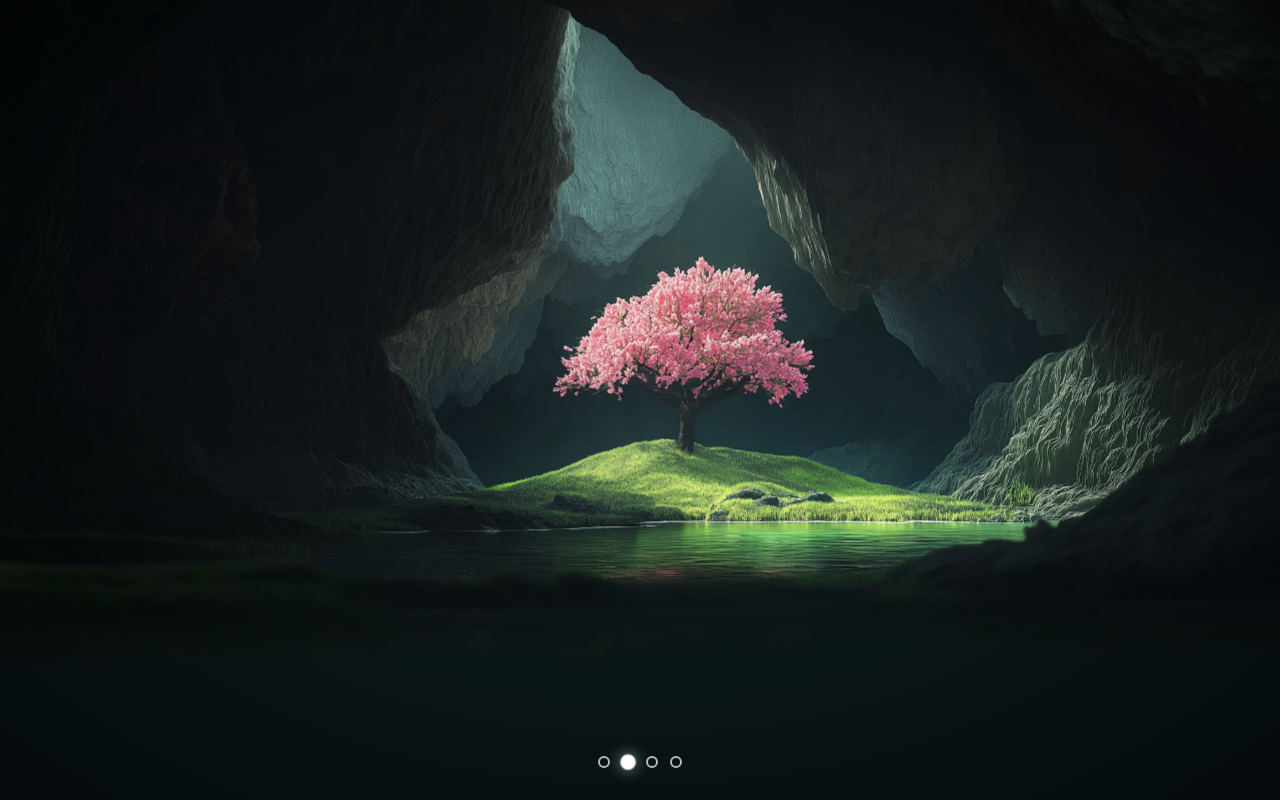
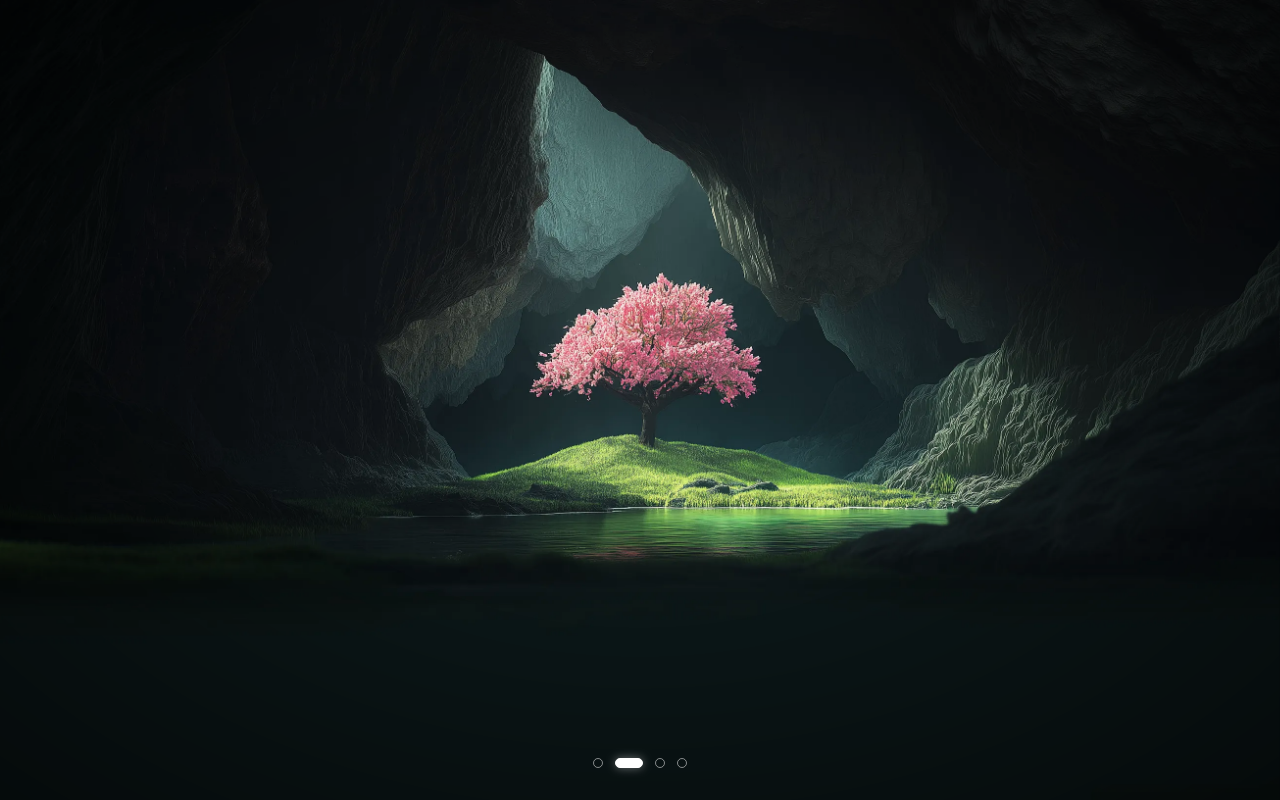
Before and after one commit to sebastianvasquezechavarria1234/gallery-slider, a React (Vite) app: page / in a window 1280 px wide. Built offline with nearby package versions, Linux system fonts and the light colour scheme.

Commit message:
feat: enhance slider with GSAP animations, drag support, and light leaks

```diff
--- a/package.json
+++ b/package.json
@@ -18,6 +18,7 @@
     "vite": "^8.0.12"
   },
   "dependencies": {
+    "gsap": "^3.15.0",
     "react": "^19.2.7",
     "react-dom": "^19.2.7"
   }
--- a/src/App.tsx
+++ b/src/App.tsx
@@ -1,4 +1,5 @@
-import { useState, useEffect, useCallback } from 'react'
+import { useState, useEffect, useRef, useCallback } from 'react'
+import gsap from 'gsap'
 
 const SLIDES = [
   { src: '/slider-1.webp', kenBurns: 'kb-left' },
@@ -7,47 +8,201 @@ const SLIDES = [
   { src: '/slider-4.webp', kenBurns: 'kb-down' },
 ]
 
-const INTERVAL = 5000
+const SLIDE_DURATION = 5000
+const TRANSITION_DURATION = 1.6
+const DRAG_THRESHOLD = 80
 
 export default function App() {
   const [current, setCurrent] = useState(0)
-  const [next, setNext] = useState<number | null>(null)
-  const [isTransitioning, setIsTransitioning] = useState(false)
+  const isTransitioning = useRef(false)
+  const outRef = useRef<HTMLDivElement>(null)
+  const inRef = useRef<HTMLDivElement>(null)
+  const lightLeakRef = useRef<HTMLDivElement>(null)
+  const timerRef = useRef<ReturnType<typeof setTimeout> | undefined>(undefined)
+
+  const dragStart = useRef<{ x: number; y: number } | null>(null)
+  const isDragging = useRef(false)
 
   const goTo = useCallback((index: number) => {
-    if (isTransitioning || index === current) return
-    setNext(index)
-    setIsTransitioning(true)
+    if (isTransitioning.current || index === current) return
+    isTransitioning.current = true
+    clearTimeout(timerRef.current)
 
-    setTimeout(() => {
-      setCurrent(index)
-      setNext(null)
-      setIsTransitioning(false)
-    }, 1200)
-  }, [current, isTransitioning])
+    const outEl = outRef.current
+    const inEl = inRef.current
+    const leakEl = lightLeakRef.current
+    if (!outEl || !inEl || !leakEl) return
 
+    const direction = index > current ? 1 : -1
+
+    const tl = gsap.timeline({
+      onComplete: () => {
+        setCurrent(index)
+        gsap.set(outEl, { clearProps: 'all' })
+        isTransitioning.current = false
+      },
+    })
+
+    // Incoming: start off-screen with parallax offset
+    gsap.set(inEl, {
+      opacity: 0,
+      scale: 1.08,
+      y: direction * 30,
+      filter: 'blur(8px)',
+    })
+
+    // Light leak: reset
+    gsap.set(leakEl, {
+      opacity: 0,
+      x: direction > 0 ? '-100%' : '100%',
+    })
+
+    // ── Phase 1: Outgoing fades & blurs ──
+    tl.to(outEl, {
+      duration: TRANSITION_DURATION * 0.7,
+      scale: 1.06,
+      filter: 'blur(6px) saturate(0.3)',
+      opacity: 0,
+      ease: 'power2.in',
+    })
+
+    // ── Phase 2: Light leak sweeps across ──
+    tl.to(
+      leakEl,
+      {
+        duration: TRANSITION_DURATION * 0.5,
+        opacity: 1,
+        x: '0%',
+        ease: 'power2.inOut',
+      },
+      `-=${TRANSITION_DURATION * 0.55}`
+    )
+
+    tl.to(leakEl, {
+      duration: TRANSITION_DURATION * 0.5,
+      opacity: 0,
+      x: direction > 0 ? '100%' : '-100%',
+      ease: 'power2.out',
+    })
+
+    // ── Phase 3: Incoming resolves ──
+    tl.to(
+      inEl,
+      {
+        duration: TRANSITION_DURATION * 0.8,
+        opacity: 1,
+        scale: 1,
+        y: 0,
+        filter: 'blur(0px) saturate(1)',
+        ease: 'power3.out',
+      },
+      `-=${TRANSITION_DURATION * 0.8}`
+    )
+  }, [current])
+
+  // Auto-play
   useEffect(() => {
-    const timer = setInterval(() => {
+    timerRef.current = setTimeout(() => {
       goTo((current + 1) % SLIDES.length)
-    }, INTERVAL)
-    return () => clearInterval(timer)
+    }, SLIDE_DURATION)
+    return () => clearTimeout(timerRef.current)
   }, [current, goTo])
 
+  // ─── Drag handlers ───
+  const onPointerDown = useCallback((e: React.PointerEvent) => {
+    if (isTransitioning.current) return
+    dragStart.current = { x: e.clientX, y: e.clientY }
+    isDragging.current = false
+    ;(e.target as HTMLElement).setPointerCapture(e.pointerId)
+  }, [])
+
+  const onPointerMove = useCallback((e: React.PointerEvent) => {
+    if (!dragStart.current || isTransitioning.current) return
+    const dx = e.clientX - dragStart.current.x
+    const dy = e.clientY - dragStart.current.y
+
+    if (!isDragging.current && Math.abs(dx) > Math.abs(dy) && Math.abs(dx) > 5) {
+      isDragging.current = true
+    }
+    if (!isDragging.current) return
+
+    const el = outRef.current
+    if (!el) return
+
+    const progress = dx / window.innerWidth
+    gsap.set(el, {
+      x: dx * 0.4,
+      scale: 1 - Math.abs(progress) * 0.04,
+      filter: `blur(${Math.abs(progress) * 6}px) saturate(${1 - Math.abs(progress) * 0.5})`,
+    })
+  }, [])
+
+  const onPointerUp = useCallback(
+    (e: React.PointerEvent) => {
+      if (!dragStart.current) return
+      const dx = e.clientX - dragStart.current.x
+      dragStart.current = null
+
+      const el = outRef.current
+      if (el && !isTransitioning.current) {
+        gsap.to(el, {
+          duration: 0.5,
+          x: 0,
+          scale: 1,
+          filter: 'blur(0px) saturate(1)',
+          ease: 'elastic.out(1, 0.75)',
+        })
+      }
+
+      if (!isDragging.current || Math.abs(dx) < DRAG_THRESHOLD) {
+        isDragging.current = false
+        return
+      }
+      isDragging.current = false
+
+      const next =
+        dx < 0
+          ? (current + 1) % SLIDES.length
+          : (current - 1 + SLIDES.length) % SLIDES.length
+      goTo(next)
+    },
+    [current, goTo]
+  )
+
   return (
-    <div className="slider-root">
-      {/* Current slide */}
-      <div className={`slider-slide ${SLIDES[current].kenBurns} active`}>
+    <div
+      className="slider-root"
+      onPointerDown={onPointerDown}
+      onPointerMove={onPointerMove}
+      onPointerUp={onPointerUp}
+      onPointerCancel={onPointerUp}
+      style={{ touchAction: 'none', cursor: 'grab' }}
+    >
+      {/* Active slide */}
+      <div
+        ref={outRef}
+        className={`slider-slide ${SLIDES[current].kenBurns}`}
+      >
         <img src={SLIDES[current].src} alt="" draggable={false} />
       </div>
 
-      {/* Next slide (overlay during transition) */}
-      {next !== null && (
-        <div className={`slider-slide ${SLIDES[next].kenBurns} entering`}>
-          <img src={SLIDES[next].src} alt="" draggable={false} />
-        </div>
-      )}
+      {/* Incoming slide */}
+      <div
+        ref={inRef}
+        className="slider-slide"
+        style={{ zIndex: 10, pointerEvents: 'none' }}
+      >
+        <img
+          src={SLIDES[(current + 1) % SLIDES.length].src}
+          alt=""
+          draggable={false}
+        />
+      </div>
 
-      {/* Vignette overlay */}
+      {/* Light leak overlay */}
+      <div ref={lightLeakRef} className="light-leak" />
+
+      {/* Vignette */}
       <div className="vignette" />
 
       {/* Dots */}
--- a/src/style.css
+++ b/src/style.css
@@ -26,51 +26,40 @@ html, body, #app {
   position: absolute;
   inset: 0;
   overflow: hidden;
+  will-change: transform, filter, opacity;
 }
 
 .slider-slide img {
   width: 100%;
   height: 100%;
   object-fit: cover;
-  will-change: transform, filter;
+  will-change: transform;
 }
 
-/* ─── Active slide: Ken Burns loop ─── */
-.slider-slide.active {
-  animation-fill-mode: forwards;
-  animation-timing-function: linear;
-  animation-iteration-count: infinite;
-}
+/* ─── Ken Burns (on img to avoid GSAP conflicts) ─── */
+.kb-left img  { animation: kenBurnsLeft  5s linear infinite; }
+.kb-right img { animation: kenBurnsRight 5s linear infinite; }
+.kb-up img    { animation: kenBurnsUp    5s linear infinite; }
+.kb-down img  { animation: kenBurnsDown  5s linear infinite; }
 
-.slider-slide.active.kb-left {
-  animation-name: kenBurnsLeft;
-  animation-duration: 5s;
-}
-
-.slider-slide.active.kb-right {
-  animation-name: kenBurnsRight;
-  animation-duration: 5s;
-}
-
-.slider-slide.active.kb-up {
-  animation-name: kenBurnsUp;
-  animation-duration: 5s;
-}
-
-.slider-slide.active.kb-down {
-  animation-name: kenBurnsDown;
-  animation-duration: 5s;
-}
-
-/* ─── Entering slide: Zoom Dissolve IN ─── */
-.slider-slide.entering {
-  z-index: 10;
-  animation: zoomDissolveIn 1.2s cubic-bezier(0.16, 1, 0.3, 1) forwards;
-}
-
-/* ─── Active slide: Zoom Dissolve OUT (when entering exists) ─── */
-.slider-slide.active:has(~ .entering) {
-  animation: zoomDissolveOut 1.2s cubic-bezier(0.7, 0, 0.84, 0) forwards;
+/* ─── Light leak overlay ─── */
+.light-leak {
+  position: absolute;
+  inset: 0;
+  z-index: 15;
+  pointer-events: none;
+  background: linear-gradient(
+    105deg,
+    transparent 0%,
+    rgba(255, 180, 80, 0.08) 15%,
+    rgba(255, 220, 160, 0.25) 30%,
+    rgba(255, 255, 255, 0.5) 45%,
+    rgba(255, 200, 120, 0.3) 60%,
+    rgba(255, 140, 60, 0.1) 80%,
+    transparent 100%
+  );
+  opacity: 0;
+  mix-blend-mode: screen;
 }
 
 /* ─── Vignette ─── */
@@ -81,7 +70,7 @@ html, body, #app {
   pointer-events: none;
   background: radial-gradient(
     ellipse at center,
-    transparent 50%,
+    transparent 40%,
     rgba(0, 0, 0, 0.5) 100%
   );
 }
@@ -98,99 +87,53 @@ html, body, #app {
 }
 
 .dot {
-  width: 12px;
-  height: 12px;
+  width: 10px;
+  height: 10px;
   border-radius: 50%;
-  border: 2px solid rgba(255, 255, 255, 0.7);
+  border: 1.5px solid rgba(255, 255, 255, 0.5);
   background: transparent;
   cursor: pointer;
   transition: all 0.4s cubic-bezier(0.16, 1, 0.3, 1);
-  backdrop-filter: blur(4px);
 }
 
 .dot:hover {
-  background: rgba(255, 255, 255, 0.4);
+  background: rgba(255, 255, 255, 0.3);
+  border-color: rgba(255, 255, 255, 0.8);
   transform: scale(1.2);
 }
 
 .dot.active {
+  width: 28px;
+  border-radius: 5px;
   background: #fff;
   border-color: #fff;
-  transform: scale(1.3);
-  box-shadow: 0 0 12px rgba(255, 255, 255, 0.6);
+  box-shadow: 0 0 10px rgba(255, 255, 255, 0.4);
 }
 
 /* ═══════════════════════════════════
-   KEYFRAMES — Ken Burns (4 directions)
+   KEYFRAMES — Ken Burns
    ═══════════════════════════════════ */
 
 @keyframes kenBurnsLeft {
-  0% {
-    transform: scale(1) translateX(0);
-  }
-  100% {
-    transform: scale(1.15) translateX(-3%);
-  }
+  0%   { transform: scale(1.05) translate(0%, 0%); }
+  50%  { transform: scale(1.1)  translate(-2%, -0.5%); }
+  100% { transform: scale(1.05) translate(0%, 0%); }
 }
 
 @keyframes kenBurnsRight {
-  0% {
-    transform: scale(1) translateX(0);
-  }
-  100% {
-    transform: scale(1.15) translateX(3%);
-  }
+  0%   { transform: scale(1.05) translate(0%, 0%); }
+  50%  { transform: scale(1.1)  translate(2%, 0.5%); }
+  100% { transform: scale(1.05) translate(0%, 0%); }
 }
 
 @keyframes kenBurnsUp {
-  0% {
-    transform: scale(1) translateY(0);
-  }
-  100% {
-    transform: scale(1.15) translateY(-3%);
-  }
+  0%   { transform: scale(1.05) translate(0%, 0%); }
+  50%  { transform: scale(1.1)  translate(0.5%, -2%); }
+  100% { transform: scale(1.05) translate(0%, 0%); }
 }
 
 @keyframes kenBurnsDown {
-  0% {
-    transform: scale(1) translateY(0);
-  }
-  100% {
-    transform: scale(1.15) translateY(3%);
-  }
+  0%   { transform: scale(1.05) translate(0%, 0%); }
+  50%  { transform: scale(1.1)  translate(-0.5%, 2%); }
+  100% { transform: scale(1.05) translate(0%, 0%); }
 }
-
-/* ═══════════════════════════════════
-   KEYFRAMES — Zoom Dissolve Transition
-   ═══════════════════════════════════ */
-
-/* Outgoing: zoom in + blur + fade */
-@keyframes zoomDissolveOut {
-  0% {
-    transform: scale(1);
-    filter: blur(0px);
-    opacity: 1;
-  }
-  100% {
-    transform: scale(1.4);
-    filter: blur(16px);
-    opacity: 0;
-  }
-}
-
-/* Incoming: from expanded + blurred → crisp */
-@keyframes zoomDissolveIn {
-  0% {
-    transform: scale(1.25);
-    filter: blur(12px);
-    opacity: 0;
-  }
-  40% {
-    opacity: 1;
-  }
-  100% {
-    transform: scale(1);
-    filter: blur(0px);
-    opacity: 1;
-  }
-}
```
Also changed, not shown: 1 other file (tests, documents, lock files or other folders).
